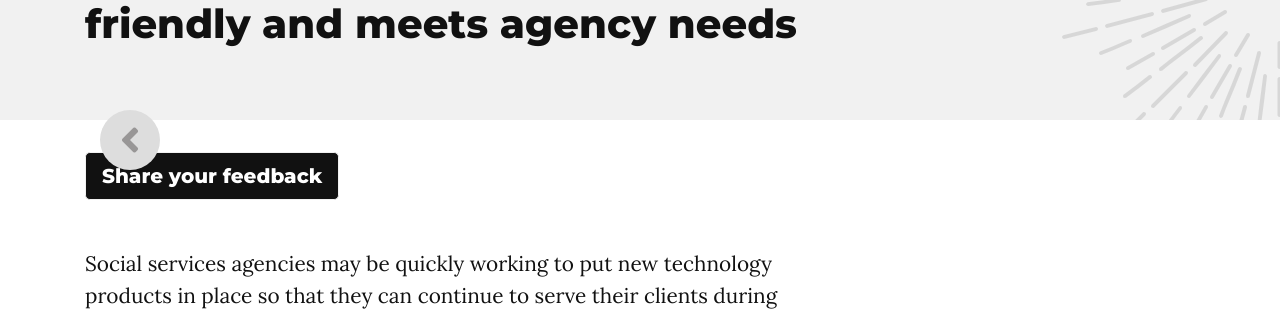
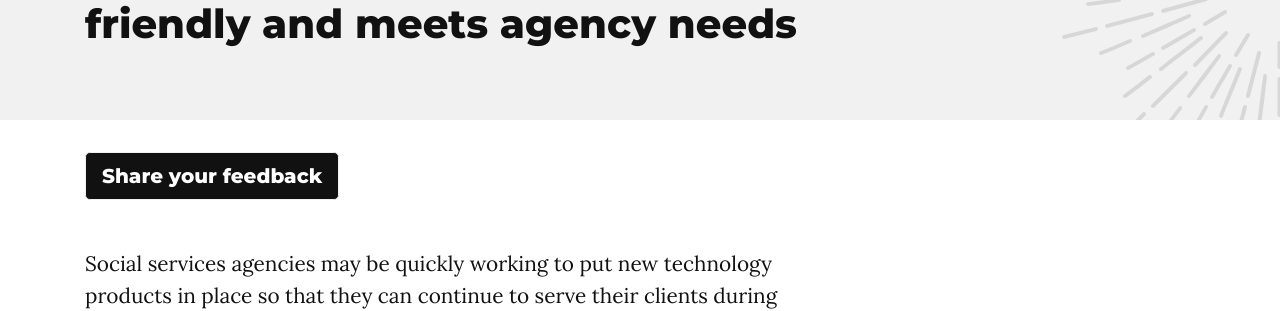
Before and after one commit to Social-Tech-Collab/socialtechcollaborative, a Jekyll site: the page built from _posts/2020-04-23-play-3.md, in a window 1280 px wide. Shown: the part 313-624 px from the top of the page. Built offline with Jekyll 4.4.1, drawn with Linux system fonts in a browser that asks for light colours; nearby versions of some CDN libraries; some web fonts are replaced.

Commit message:
get rid of arrows

```diff
--- a/_layouts/post.html
+++ b/_layouts/post.html
@@ -22,14 +22,6 @@ layout: default
                     <img class="card-img-top" src="{% if page.image contains " ://" %}{{ page.image }}{% else %}{{ absolute_url }}../assets/projects/{{ page.image }}{% endif %}" alt="{{ page.title }}">
                     {% endif %}
                     <div class="card-body">
-                        <!-- <small class="text-muted d-block mb-3">
-                        {% unless page.metadate == "hide" %}
-                            {{ page.date | date: '%B %d, %Y' }}
-                        {% endunless %}
-                        {% if page.author %}
-                            , by {{page.author | capitalize}}
-                        {% endif %}
-                    </small>                     -->
                         {{ content }}
                         {% include feedback.html %}
                         <h2>Related categories</h2>
@@ -44,14 +36,14 @@ layout: default
                         </a>
                         {% endfor %}
                     </div>
-                    <div class="PageNavigation">
+                    <!-- <div class="PageNavigation">
                         {% if page.next.url %}
                         <a class="next" href="{{site.baseurl}}{{page.next.url}}"><i class="fa fa-angle-right"></i> </a>
                         {% endif %}
                         {% if page.previous.url %}
                         <a class="prev" href="{{site.baseurl}}{{page.previous.url}}"><i class="fa fa-angle-left"></i></a>
                         {% endif %}
-                    </div>
+                    </div> -->
                 </article>
             </div>
             <div class="col-lg-4">
```
